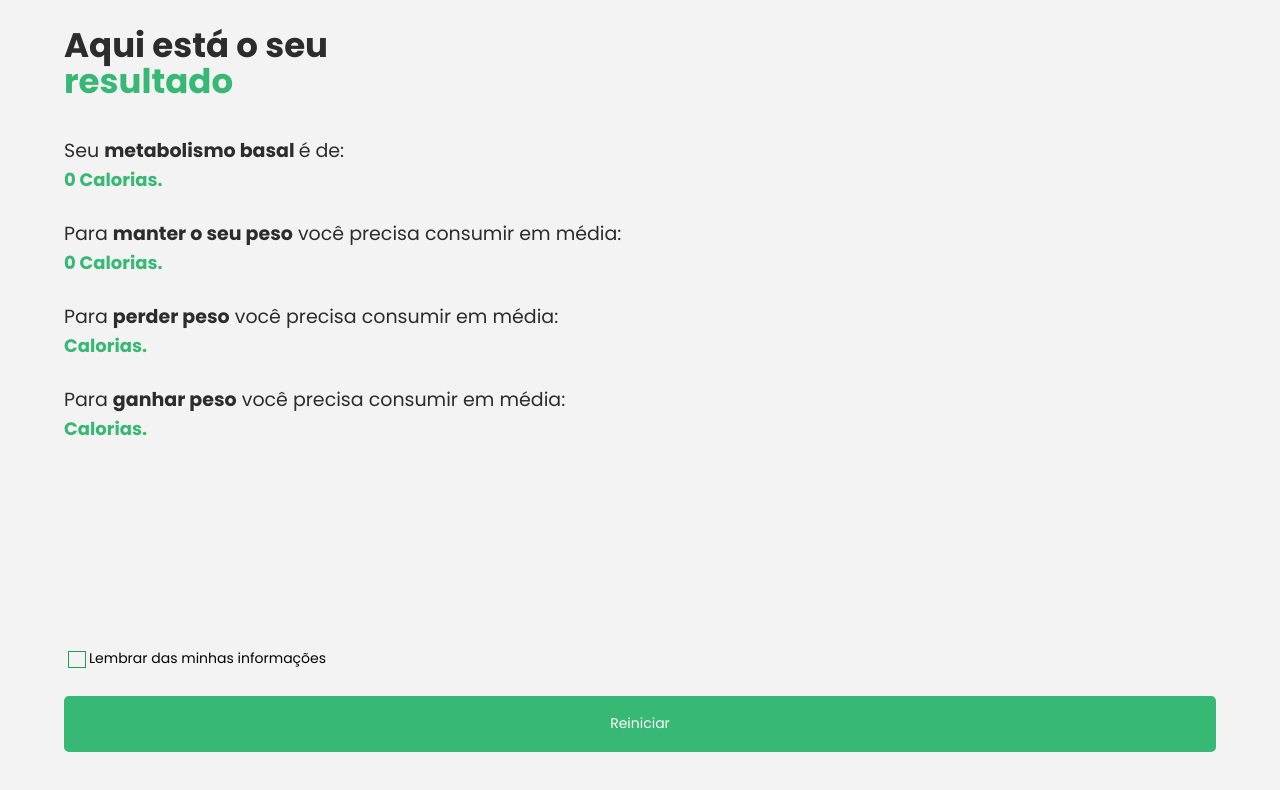
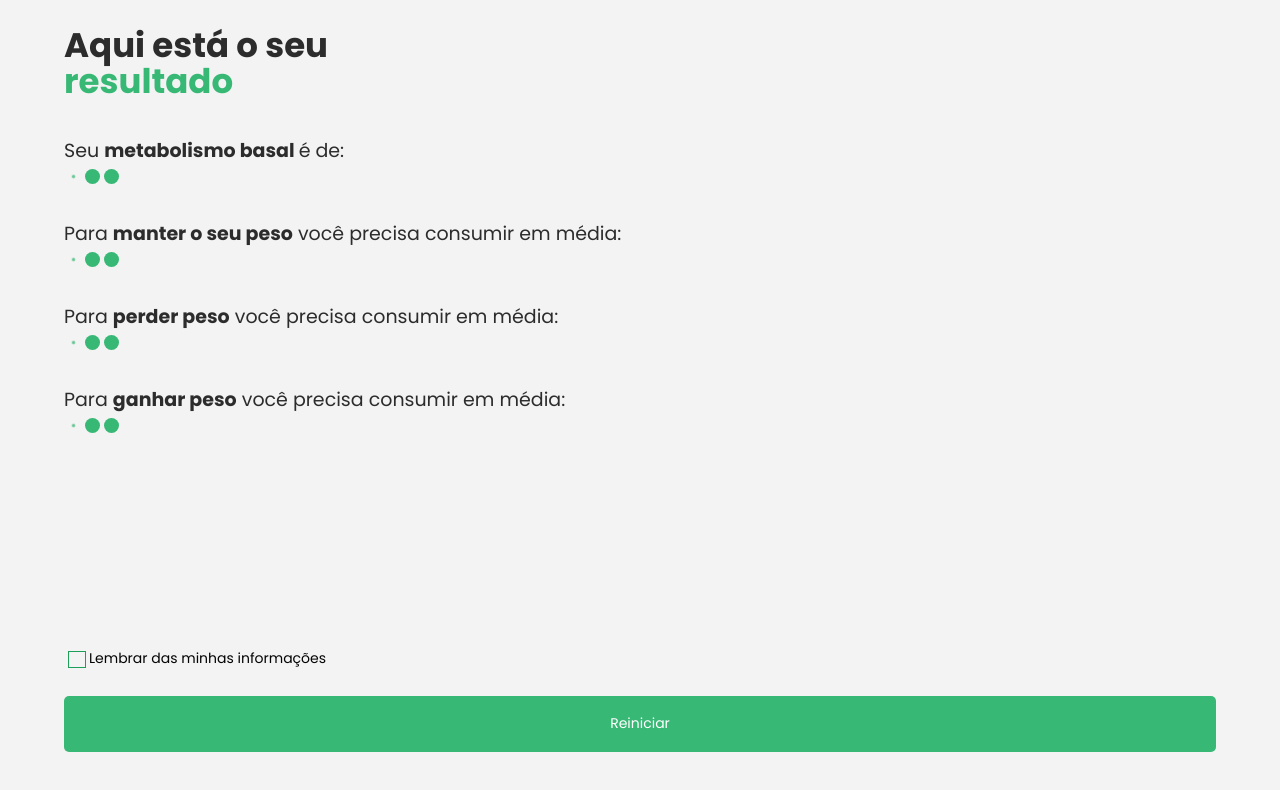
Before and after one commit to RianYuri/GoCall, a React (Vite) app: page /Page03 in a window 1280 px wide. Shown: the top 790 px of the page. Built offline with nearby package versions, Linux system fonts and the light colour scheme; no server answers; the database is empty.

Commit message:
style: active select, if has value

```diff
--- a/package.json
+++ b/package.json
@@ -12,10 +12,14 @@
     "@types/firebase": "^3.2.1",
     "@types/react-router-dom": "^5.3.3",
     "@types/styled-components": "^5.1.26",
+    "add": "^2.0.6",
     "firebase": "^9.17.1",
+    "loaders.css": "^0.1.2",
     "react": "^18.2.0",
     "react-dom": "^18.2.0",
+    "react-loaders": "^3.0.1",
     "react-router-dom": "^6.8.1",
+    "react-spinners": "^0.13.8",
     "styled-components": "^5.3.6"
   },
   "devDependencies": {
--- a/src/components/page/Page02/Page02.tsx
+++ b/src/components/page/Page02/Page02.tsx
@@ -18,6 +18,7 @@ import {
   ButtonBack,
   SelectForm,
   OptionForm,
+
 } from "./styled";
 
 const Page02 = () => {
@@ -61,6 +62,7 @@ const Page02 = () => {
   } = useInput((value) => value.trim() !== "");
 
   const [myValue, setMyValue] = useState("Carregando...");
+  const [borderError, setBorderError] = useState(false)
   const navigate = useNavigate();
   useEffect(() => {
     const myValueRef = firebase.database().ref("/myValue");
@@ -94,7 +96,14 @@ const Page02 = () => {
       resetHeightInput();
     }
   };
+useEffect(() => {
 
+  if(!setEnteredInputGender){
+    setBorderError(false)
+  }else{
+    setBorderError(true)
+  }
+}, [genderChangedHandler])
 
   return (
     <Main>
@@ -117,6 +126,7 @@ const Page02 = () => {
               onBlur={genderBlurHandler}
               value={enteredInputGender}
               error={genderInputHasError}
+              borderError={borderError}
             >
               <OptionForm value="" disabled selected>
                 Seu sexo
@@ -153,6 +163,7 @@ const Page02 = () => {
               onBlur={physicalActivityBlurHandler}
               value={enteredInputPhysicalActivity}
               error={physicalActivityInputHasError}
+              borderError={borderError}
             >
               <OptionForm value="" disabled selected>
                 Seu nível de atividade física
--- a/src/components/page/Page02/styled.ts
+++ b/src/components/page/Page02/styled.ts
@@ -55,7 +55,9 @@ export const FormPage = styled.form`
 `;
 interface IInputs {
   error: boolean;
+  borderError:boolean;
 }
+
 export const SelectForm = styled.select`
   border: 1px solid ${({ error }: IInputs) => (error ? "#FF6347" : "#FFFFFF")};
   background: #ffffff;
@@ -66,8 +68,9 @@ export const SelectForm = styled.select`
   font-family: "Poppins";
   font-weight: 400;
   font-size: 14px;
-  color: #969cb3;
+  color:  ${({ borderError }: IInputs) => (borderError ? "black" : "#969cb3")};
 `;
+
 export const OptionForm = styled.option`
   font-family: "Poppins";
   font-weight: 400;
--- a/src/components/page/Page03/Page03.tsx
+++ b/src/components/page/Page03/Page03.tsx
@@ -1,6 +1,7 @@
 import { useState, useEffect } from "react";
 import firebase from "firebase/compat/app";
 import "firebase/compat/database";
+import PulseLoader from "react-spinners/PulseLoader";
 import {
   ArticleCheckbox,
   ArticleText,
@@ -14,7 +15,6 @@ import {
   Results,
   Section,
 } from "./styled";
-
 const Page03 = () => {
   const [resultMetabolism, setResultMetabolism] = useState<number>();
   interface MyObject {
@@ -40,17 +40,12 @@ const Page03 = () => {
     enteredInputGender: Gender,
   } = myValue ?? {};
   useEffect(() => {
-
     const genderCoefficient =
       Gender === "masculino" ? 5 : Gender === "feminino" ? -161 : 0;
     setResultMetabolism(() =>
       Math.round(10 * Weight + 6.25 * Height - 5 * Age + genderCoefficient)
     );
-}, [myValue])
-
-
-
-
+  }, [myValue]);
 
   return (
     <Main>
@@ -60,24 +55,44 @@ useEffect(() => {
         </H1>
         <ArticleText>
           <Paragraph>
-            Seu <b>metabolismo basal </b>é de:<br/>
+            Seu <b>metabolismo basal </b>é de:
+            <br />
+            {resultMetabolism !== 0 ? (
               <Results>{resultMetabolism} Calorias.</Results>
+            ) : (
+              <PulseLoader color="#37b874" />
+            )}
           </Paragraph>
           <Paragraph>
-            Para <b>manter o seu peso</b> você precisa consumir em média:<br/>
+            Para <b>manter o seu peso</b> você precisa consumir em média:
+            <br />
+            {resultMetabolism !== 0 ? (
               <Results>{resultMetabolism} Calorias.</Results>
+            ) : (
+              <PulseLoader color="#37b874" />
+            )}
           </Paragraph>
           <Paragraph>
-            Para <b>perder peso</b> você precisa consumir em média:<br/>
+            Para <b>perder peso</b> você precisa consumir em média:
+            <br />
+            {resultMetabolism !== 0 ? (
               <Results>
                 {resultMetabolism ? resultMetabolism - 400 : ""} Calorias.
               </Results>
+            ) : (
+              <PulseLoader color="#37b874" />
+            )}
           </Paragraph>
           <Paragraph>
-            Para <b>ganhar peso</b> você precisa consumir em média:<br/>
+            Para <b>ganhar peso</b> você precisa consumir em média:
+            <br />
+            {resultMetabolism !== 0 ? (
               <Results>
                 {resultMetabolism ? resultMetabolism + 400 : ""} Calorias.
               </Results>
+            ) : (
+              <PulseLoader color="#37b874" />
+            )}
           </Paragraph>
         </ArticleText>
       </Section>
```
Also changed, not shown: 1 other file (tests, documents, lock files or other folders). Lines whose indentation alone changed are shown as unchanged.
